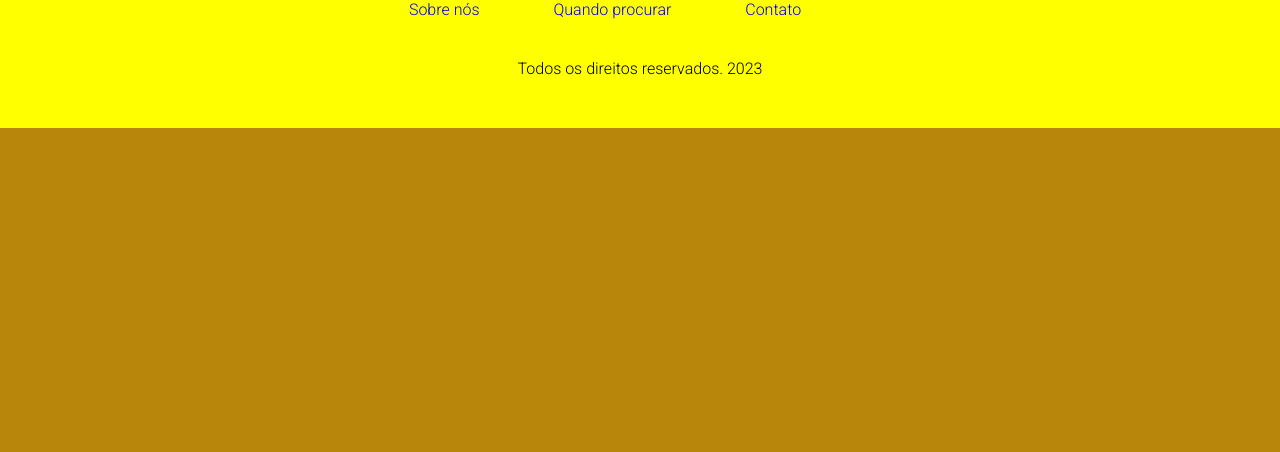
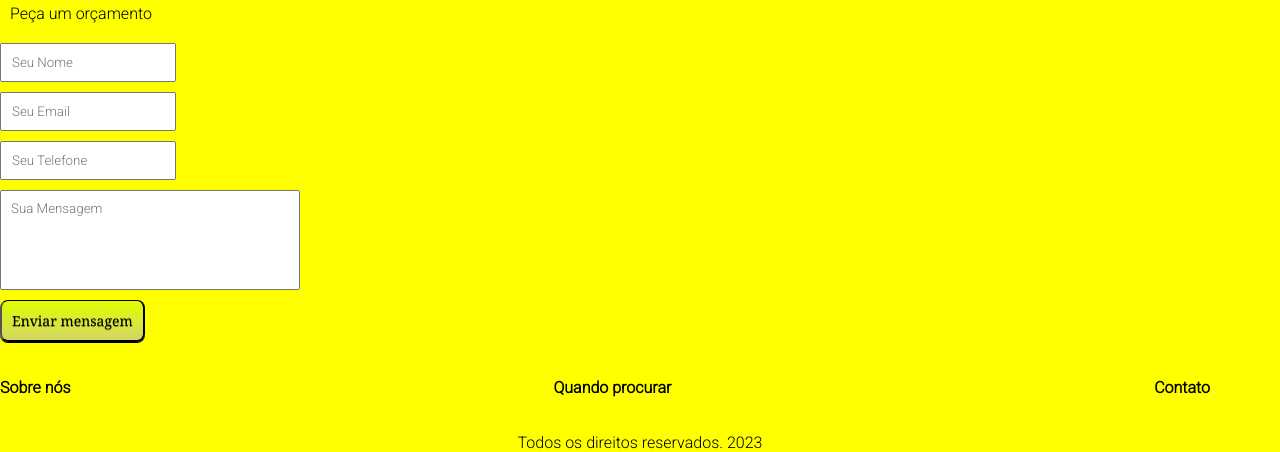
Before and after one commit to Andlonely/ebac-engenheiro-front-end, a plain HTML site: page Projeto 1/motivos.html in a window 1280 px wide. Shown: the part 634-1086 px from the top of the page. Before the commit the page ends 800 px from the top, so only its background shows below. Drawn offline with Linux system fonts and the light colour scheme.

Commit message:
add and fix bugs and features

```diff
--- a/Projeto 1/motivos.html
+++ b/Projeto 1/motivos.html
@@ -16,13 +16,13 @@
             <nav>
                 <ul>
                     <li>
-                        <a href="index.html" title="Ir para a seção de sobre mim">Sobre nós</a>
+                        <a class="button" href="index.html" title="Ir para a seção de sobre mim">Sobre nós</a>
                     </li>
                     <li>
-                        <a href="motivos.html" title="Ir para a seção de sobre mim">Quando procurar</a>
+                        <a class="button" href="motivos.html" title="Ir para a seção de sobre mim">Quando procurar</a>
                     </li>
                     <li>
-                        <a href="contato.html" title="Ir para a seção de contato">Contato</a>
+                        <a class="button" href="contato.html" title="Ir para a seção de contato">Contato</a>
                     </li>
                 </ul>
             </nav>
@@ -63,6 +63,25 @@
     </section>
     <footer>
         <div class="container">
+            <section id="contato">
+            <div class="container">
+                <h2>Contato</h2>
+                <div class="forms">
+                    <form>
+                        <label for="tonome">Peça um orçamento</label>
+                        <input id="nome" type="text" placeholder="Seu Nome">
+                        <input type="email" placeholder="Seu Email">
+                        <input type="tel" placeholder="Seu Telefone">
+                        <textarea placeholder="Sua Mensagem"></textarea>
+                        <button type="submit">Enviar mensagem</button>
+                    </form>
+                </div>
+            </div>
+            <div class="container">
+
+            </div>
+            </section>
+            <div class="navbarfooter">
                 <p>
                 <nav>
                     <ul>
@@ -78,7 +97,8 @@
                     </ul>
                 </nav>
                 </p>
-            <p>Todos os direitos reservados. 2023</p>
+                <p class="direitos">Todos os direitos reservados. 2023</p>
+            </div>
         </div>
     </footer>
 </body>
--- a/Projeto 1/style.css
+++ b/Projeto 1/style.css
@@ -7,23 +7,77 @@
     font-family: 'Roboto', sans-serif;
 }
 
-body{
-    background-color: darkgoldenrod;
+
+
+ul {
+    list-style-type: none;
 }
 
-header{
+a {
+    text-decoration: none;
+    color: #000000;
+    font-weight: bold;
+}
+
+#sobre .container .conteudo ol {
+    padding-bottom: 50px;
+}
+
+.button,
+button {
+    border-top: 1px solid #000000;
+    background: #d2d665;
+    background: -webkit-gradient(linear, left top, left bottom, from(#e1ff00), to(#d2d665));
+    background: -webkit-linear-gradient(top, #e1ff00, #d2d665);
+    background: -moz-linear-gradient(top, #e1ff00, #d2d665);
+    background: -ms-linear-gradient(top, #e1ff00, #d2d665);
+    background: -o-linear-gradient(top, #e1ff00, #d2d665);
+    padding: 5px 10px;
+    -webkit-border-radius: 8px;
+    -moz-border-radius: 8px;
+    border-radius: 8px;
+    -webkit-box-shadow: rgba(0, 0, 0, 1) 0 1px 0;
+    -moz-box-shadow: rgba(0, 0, 0, 1) 0 1px 0;
+    box-shadow: rgba(0, 0, 0, 1) 0 1px 0;
+    text-shadow: rgba(0, 0, 0, .4) 0 1px 0;
+    color: #000000;
+    font-size: 14px;
+    font-family: Georgia, Serif;
+    text-decoration: none;
+    vertical-align: middle;
+}
+
+.button:hover,
+button:hover {
+    border-top-color: #000000;
+    background: #000000;
+    color: #eeff00;
+}
+
+.button:active,
+button:active {
+    border-top-color: #ffffff;
+    background: #ffffff;
+}
+
+header {
     background-color: yellow;
+    color: #000000;
+}
+
+header h1 {
+    color: #000000;
 }
 
 #navigation .container {
-    padding: 40px 100px;
+    padding: 20px 10px;
     display: flex;
     justify-content: space-between;
     align-items: center;
     color: aliceblue;
 }
 
-.container{
+.container {
     max-width: 1280px;
     width: 100%;
     margin: 0 auto;
@@ -47,72 +101,86 @@ section .container {
     align-items: center;
     justify-content: space-between;
 }
-
-section .container {
-    align-items: flex-start;
-}
-
-section .conteudo{
+section .conteudo {
     margin-left: 40px;
     font-size: 18px;
 }
 
-section .conteudo h2{
+section .conteudo h2 {
     padding-bottom: 20px;
 }
 
-.imagens{
+.imagens {
     display: block;
 }
 
-img{
+img {
     width: 600px;
     padding: 20px;
 }
 
-footer .container {
-    padding: 50px ;
-    display: block;
-    align-items: center;
+footer {
+    display: flex;
+    background-color: yellow;
+}
+
+footer .container h2 {
     text-align: center;
 }
 
-footer{
-    background-color: yellow;
+.navbarfooter ul {
+    display: flex;
+    justify-content: space-between;
+    align-items: center;
+    padding-right: 70px;
+    text-decoration: none;
+    margin-bottom: 16px;
 }
 
-footer nav ul li {
-    display: inline;
-    padding-right: 70px;
-}
-
-footer nav ul li a{
-    text-decoration: none;
-}
-
-footer .container p {
-    padding-top:20px;
+footer .container .direitos {
+    padding-top: 20px;
 }
 
 #contato .container {
     display: block;
-    padding-bottom: 40px;
-    margin-bottom: 10px;
-    margin-left: 40px;
+    padding-bottom: 5px;
 }
 
 #contato .container h2 {
-    margin-bottom: 30px;
+    margin-bottom: 10px;
 }
 
-form input, textarea, button{
+form input,
+textarea,
+button,
+label {
     display: block;
     padding: 10px;
     margin-bottom: 10px;
-
 }
 
-form textarea{
+form textarea {
     resize: none;
-    padding: 30px;
+    width: 300px;
+    height: 100px;
 }
+
+p.direitos {
+    text-align: center;
+}
+
+body {
+    display: flex;
+    flex-direction: column;
+    min-height: 100vh;
+}
+
+main {
+    flex-grow: 1;
+    margin-bottom: 100px;
+    /* ajuste essa margem de acordo com a altura do seu footer */
+}
+
+footer {
+    margin-top: auto;
+}
```
Also changed, not shown: Projeto 1/contato.html (+6 -4 lines), Projeto 1/index.html (+19 -15 lines). Lines whose indentation alone changed are shown as unchanged.
